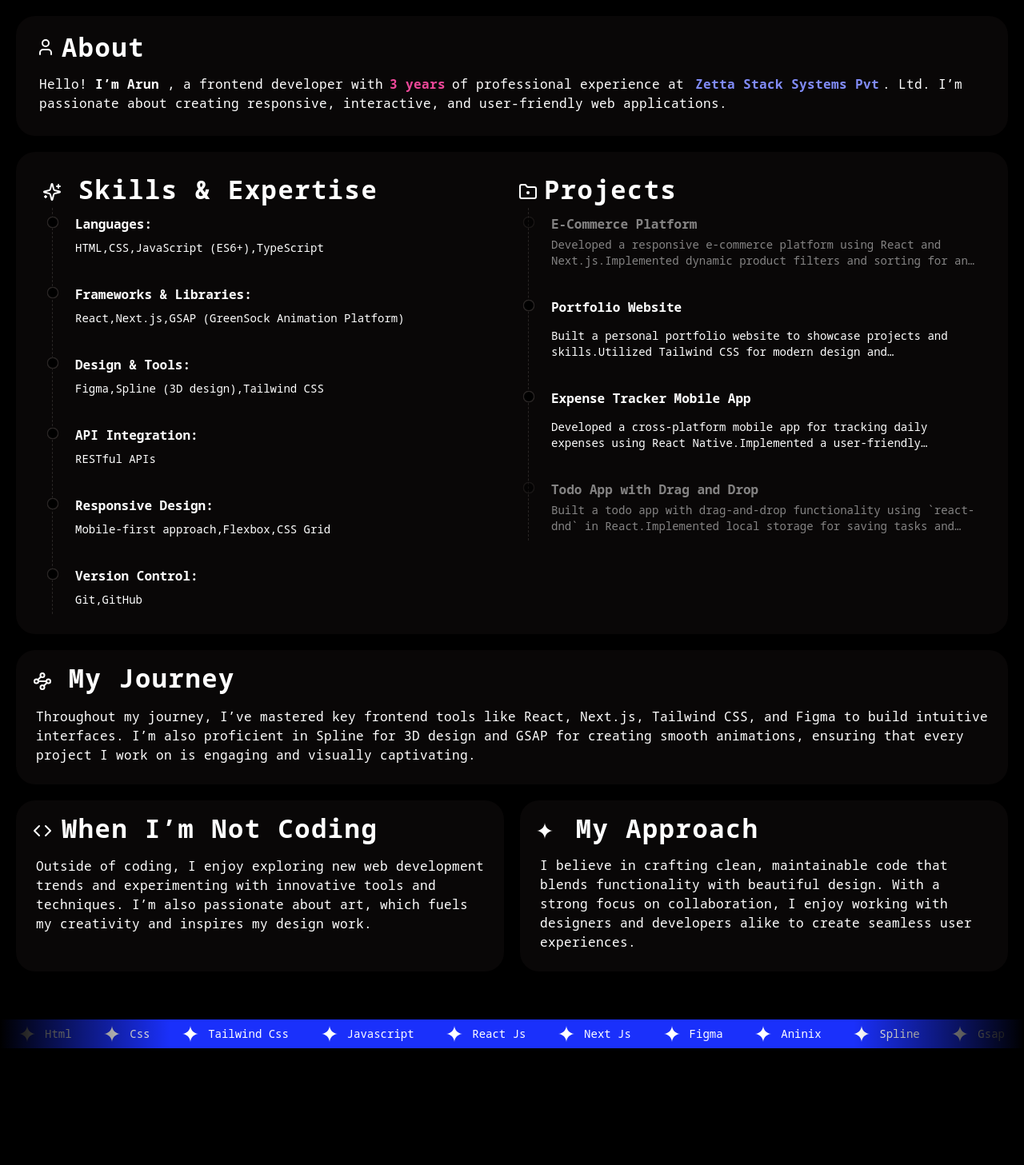
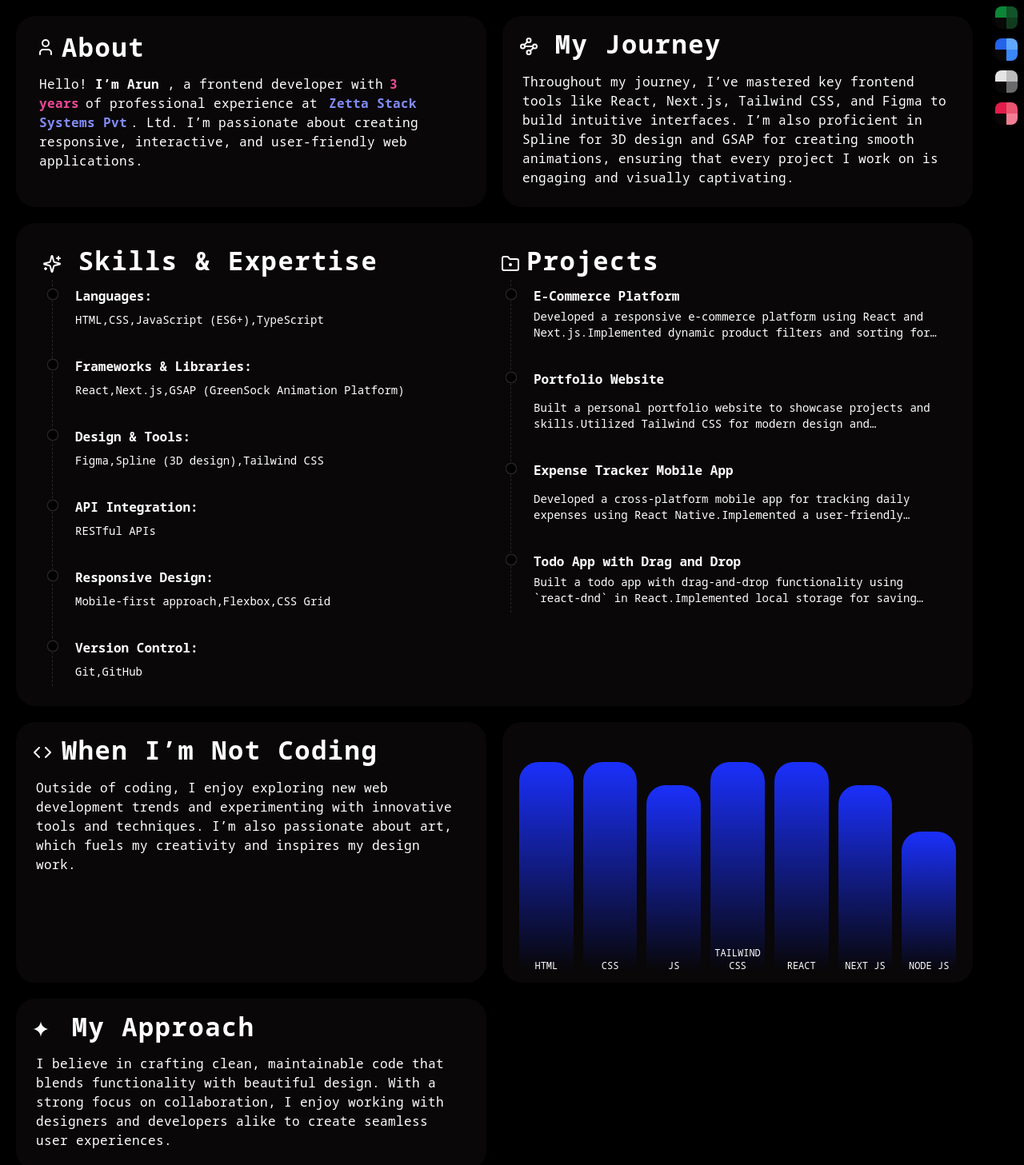
Before and after one commit to Arun8840/myPortfolio, a Next.js app: page / in a window 1280 px wide. Shown: the part 820-2277 px from the top of the page at 80% size. Built offline with nearby package versions, Linux system fonts and the light colour scheme.

Commit message:
Added new component of bar chart,color pallet and sticky container.new animation is added in card and timeline component.

```diff
--- a/Utility/UI/Button.tsx
+++ b/Utility/UI/Button.tsx
@@ -33,7 +33,7 @@
 
   const varient_value = buttonTheme[varient ?? "default"]
 
-  const baseClass = `flex items-center gap-3 font-poppins_normal font-medium tracking-wide text-white p-3 rounded-full transition-all duration-150`
+  const baseClass = `flex items-center gap-3 font-poppins_normal font-medium tracking-wide text-white p-3 rounded-full bg-[var(--varient)] hover:bg-[var(--effect)] transition-all duration-150`
   return (
     <button
       {...otherProps}
@@ -43,10 +43,7 @@
           "--effect": `${varient_value}95`,
         } as CSSProperties
       }
-      className={cn(
-        `bg-[var(--varient)] hover:bg-[var(--effect)] ${baseClass}`,
-        className
-      )}
+      className={cn(baseClass, className)}
     >
       {icon && (
         <span
--- /dev/null
+++ b/Utility/UI/Chart/Bar.tsx
@@ -0,0 +1,71 @@
+import React, { CSSProperties, HTMLAttributes, useRef } from "react"
+import theme from "../../theme.json"
+import { cn } from "@/Utility/cn"
+import { useGSAP } from "@gsap/react"
+import gsap from "gsap"
+interface ChartProps extends HTMLAttributes<HTMLUListElement> {
+  data: { label: string; value: number }[]
+  animate?: boolean
+  className?: string
+}
+function Bar({ data, animate = false, className }: ChartProps) {
+  const { primary, secondary } = theme
+  const chartContainerRef = useRef<HTMLUListElement | any>(null)
+
+  const baseClass =
+    "size-full flex gap-3 items-end justify-start p-2 pb-0 min-h-[300px]"
+
+  useGSAP(
+    () => {
+      if (animate) {
+        gsap.fromTo(
+          chartContainerRef?.current?.children,
+          {
+            opacity: 0,
+          },
+          {
+            opacity: 1,
+            duration: 0.8,
+            stagger: 0.2,
+            ease: "expo.inOut",
+          }
+        )
+      }
+    },
+    { dependencies: [animate] }
+  )
+  return (
+    <ul
+      ref={chartContainerRef}
+      style={
+        {
+          "--primary": primary,
+          "--secondary": secondary,
+        } as CSSProperties
+      }
+      className={cn(baseClass, className)}
+    >
+      {data?.length > 0 ? (
+        data?.map((values, valueIndex) => {
+          return (
+            <li
+              style={{ "--dataHeight": `${values?.value}%` } as CSSProperties}
+              key={`${values?.label}-${valueIndex}`}
+              className="rounded-t-3xl flex-1 h-[var(--dataHeight)] bg-gradient-to-b from-[var(--primary)] to-black/10 hover:scale-105 transition-transform duration-150 grid"
+            >
+              <p className="text-white self-end block text-center font-mono_normal text-xs line-clamp-1">
+                {values?.label}
+              </p>
+            </li>
+          )
+        })
+      ) : (
+        <li className="flex-1 size-full grid place-items-center">
+          <p className="font-mono_normal text-stone-600">Data not found !</p>
+        </li>
+      )}
+    </ul>
+  )
+}
+
+export default Bar
--- /dev/null
+++ b/Utility/UI/ColorPallet.tsx
@@ -0,0 +1,34 @@
+import React, { ButtonHTMLAttributes, CSSProperties } from "react"
+
+interface ColorProp extends ButtonHTMLAttributes<HTMLButtonElement> {
+  data: {
+    primary?: string
+    secondary?: string
+    background?: string
+    cardbackground?: string
+  }
+}
+function ColorPallet({ data, ...otherProp }: ColorProp) {
+  const { background, cardbackground, primary, secondary } = data
+  return (
+    <button
+      style={
+        {
+          "--primary": primary,
+          "--secondary": secondary,
+          "--mainBg": background,
+          "--cardBg": cardbackground,
+        } as CSSProperties
+      }
+      {...otherProp}
+      className="size-7 overflow-hidden rounded-lg grid grid-cols-2"
+    >
+      <span className="size-full  bg-[var(--primary)]" />
+      <span className="size-full  bg-[var(--secondary)]" />
+      <span className="size-full  bg-[var(--mainBg)]" />
+      <span className="size-full  bg-[var(--cardBg)]" />
+    </button>
+  )
+}
+
+export default ColorPallet
--- /dev/null
+++ b/Utility/UI/StickyContainer.tsx
@@ -0,0 +1,20 @@
+import React, { HtmlHTMLAttributes } from "react"
+import { cn } from "../cn"
+
+interface StickySectionProp extends HtmlHTMLAttributes<HTMLUListElement> {
+  children: React.ReactNode
+}
+function StickyContainer({
+  children,
+  className,
+  ...otherProp
+}: StickySectionProp) {
+  const baseClass = "p-2 size-fit rounded sticky top-0"
+  return (
+    <ul {...otherProp} className={cn(baseClass, className)}>
+      {children}
+    </ul>
+  )
+}
+
+export default StickyContainer
--- a/Utility/UI/timeLine/TimeLineContainer.tsx
+++ b/Utility/UI/timeLine/TimeLineContainer.tsx
@@ -1,11 +1,20 @@
 import { cn } from "@/Utility/cn"
-import React, { HTMLAttributes, ReactElement, ReactNode } from "react"
+import { useGSAP } from "@gsap/react"
+import gsap from "gsap"
+import React, { HTMLAttributes, ReactElement, ReactNode, useRef } from "react"
 
 interface TimelineProp extends HTMLAttributes<HTMLUListElement> {
   children: ReactNode
+  animate?: boolean
 }
 
-const TimeLineContainer = ({ children, className }: TimelineProp) => {
+const TimeLineContainer = ({
+  children,
+  className,
+  animate = false,
+}: TimelineProp) => {
+  const timeline_container_ref = useRef<HTMLUListElement | any>(null)
+
   const items = React.Children.map(children, (child, index) => {
     if (React.isValidElement(child)) {
       return React.cloneElement(child)
@@ -15,7 +24,33 @@
 
   const baseClass =
     "lg:border-l border-dashed border-stone-800 p-0 lg:pl-5 flex flex-col gap-5"
-  return <ul className={cn(baseClass, className)}>{items}</ul>
+
+  useGSAP(
+    () => {
+      if (animate) {
+        gsap.fromTo(
+          timeline_container_ref?.current?.children,
+          {
+            opacity: 0,
+            x: 5,
+          },
+          {
+            x: 0,
+            duration: 0.2,
+            opacity: 1,
+            stagger: 0.1,
+            ease: "expo.inOut",
+          }
+        )
+      }
+    },
+    { dependencies: [animate] }
+  )
+  return (
+    <ul ref={timeline_container_ref} className={cn(baseClass, className)}>
+      {items}
+    </ul>
+  )
 }
 
 export default TimeLineContainer
--- a/Utility/UI/timeLine/TimelineItems.tsx
+++ b/Utility/UI/timeLine/TimelineItems.tsx
@@ -1,6 +1,6 @@
 import { cn } from "@/Utility/cn"
-import React, { HTMLAttributes } from "react"
-
+import React, { CSSProperties, HTMLAttributes } from "react"
+import theme from "../../theme.json"
 interface ItemProps extends HTMLAttributes<HTMLLIElement> {
   value?: string
   icon?: React.ReactNode
@@ -13,13 +13,21 @@
   icon,
   ...otherProps
 }: ItemProps) {
+  const { primary, secondary } = theme
+
   const baseClass = `text-white font-poppins_normal p-2 relative
   before:absolute before:-left-[30px] before:size-5
   before:bg-black before:rounded-full before:ring-2
   before:ring-inset before:ring-stone-800
-  before:scale-75 hover:before:bg-[#1a30fb] hover:before:ring-white hover:before:scale-100 before:hidden lg:before:block`
+  before:scale-75 hover:before:bg-[var(--primary)] hover:before:ring-[var(--secondary)] hover:before:scale-100 before:hidden lg:before:block`
   return (
-    <li {...otherProps} className={cn(baseClass, className)}>
+    <li
+      {...otherProps}
+      style={
+        { "--primary": primary, "--secondary": secondary } as CSSProperties
+      }
+      className={cn(baseClass, className)}
+    >
       {value ?? children}
     </li>
   )
--- a/components/About.tsx
+++ b/components/About.tsx
@@ -14,11 +14,13 @@
   User,
   Waypoints,
 } from "lucide-react"
-
+import Bar from "@/Utility/UI/Chart/Bar"
+import StickyContainer from "@/Utility/UI/StickyContainer"
+import ColorPallet from "@/Utility/UI/ColorPallet"
 function About() {
   // const banner = bannerImage?.src
+
   const headerStyle = `text-lg lg:text-[2rem] text-white p-2 tracking-wider font-mono_normal font-semibold`
-
   const contentStyle = `tracking-wide font-mono_normal text-white`
 
   const skills: { title: string; content: string[] }[] = [
@@ -45,6 +47,37 @@
     {
       title: "Version Control:",
       content: ["Git", "GitHub"],
+    },
+  ]
+
+  const skillPercent: { label: string; value: number }[] = [
+    {
+      label: "HTML",
+      value: 90,
+    },
+    {
+      label: "CSS",
+      value: 90,
+    },
+    {
+      label: "JS",
+      value: 80,
+    },
+    {
+      label: "TAILWIND CSS",
+      value: 90,
+    },
+    {
+      label: "REACT",
+      value: 90,
+    },
+    {
+      label: "NEXT JS",
+      value: 80,
+    },
+    {
+      label: "NODE JS",
+      value: 60,
     },
   ]
 
@@ -109,17 +142,47 @@
     )
   }
 
+  const pallets = [
+    {
+      primary: "#0b8636",
+      secondary: "#115427",
+      bg: "#090707",
+      cardbg: "#113b1d",
+    },
+    {
+      primary: "#2463eb",
+      secondary: "#60a8fa",
+      bg: "#090707",
+      cardbg: "#3a87f7",
+    },
+    {
+      primary: "#e6e5e5",
+      secondary: "#bcbcbd",
+      bg: "#090707",
+      cardbg: "#6a6a6c",
+    },
+    {
+      primary: "#e11d48",
+      secondary: "#e9546f",
+      bg: "#090707",
+      cardbg: "#f17e92",
+    },
+  ]
+
   return (
-    <section className="min-h-screen pt-5">
+    <>
+      {/* //todo stricky container */}
+      <section className="min-h-screen pt-5 flex">
         <div className="container p-2 mx-auto">
           <div className="p-3 grid grid-cols-1 md:grid-cols-2 lg:grid-cols-4 gap-5">
-          <CardContainer animate className="col-span-full p-4">
+            <CardContainer className="md:col-span-2 p-4">
               <h1 className={`${headerStyle} flex items-center gap-2`}>
                 <User className="inline" strokeWidth={2} />
                 <span>About</span>
               </h1>
               <p className={`${contentStyle} p-3`}>
-              Hello! <strong>I&rsquo;m Arun </strong>, a frontend developer with
+                Hello! <strong>I&rsquo;m Arun </strong>, a frontend developer
+                with
                 <strong className="text-pink-500  px-2">3 years</strong>
                 of professional experience at
                 <Link
@@ -132,8 +195,23 @@
                 interactive, and user-friendly web applications.
               </p>
             </CardContainer>
-
-          <CardContainer animate className="col-span-full">
+            <CardContainer className="md:col-span-2">
+              <h1 className={`${headerStyle}`}>
+                <Waypoints className="inline" />
+                <span> My Journey</span>
+              </h1>
+              <div className="p-3">
+                <p className={`${contentStyle}`}>
+                  Throughout my journey, I&rsquo;ve mastered key frontend tools
+                  like React, Next.js, Tailwind CSS, and Figma to build
+                  intuitive interfaces. I&rsquo;m also proficient in Spline for
+                  3D design and GSAP for creating smooth animations, ensuring
+                  that every project I work on is engaging and visually
+                  captivating.
+                </p>
+              </div>
+            </CardContainer>
+            <CardContainer className="col-span-full">
               <div className="p-3 grid lg:grid-cols-2">
                 {/* //todo skills */}
                 <div>
@@ -142,7 +220,7 @@
                     <span> Skills & Expertise</span>
                   </h1>
                   <div className="pl-5">
-                  <TimeLineContainer>
+                    <TimeLineContainer animate>
                       {skills?.map((skillItems, index: number) => {
                         return (
                           <TimelineItems
@@ -166,7 +244,7 @@
                     <span>Projects</span>
                   </h1>
                   <div className="pl-5">
-                  <TimeLineContainer>
+                    <TimeLineContainer animate>
                       {projects?.map((skillItems, index: number) => {
                         const isActive = skillItems?.active
                         return (
@@ -204,36 +282,26 @@
                 </div>
               </div>
             </CardContainer>
-          <CardContainer animate className="col-span-full">
-            <h1 className={`${headerStyle}`}>
-              <Waypoints className="inline" />
-              <span> My Journey</span>
-            </h1>
-            <div className="p-3">
-              <p className={`${contentStyle}`}>
-                Throughout my journey, I&rsquo;ve mastered key frontend tools
-                like React, Next.js, Tailwind CSS, and Figma to build intuitive
-                interfaces. I&rsquo;m also proficient in Spline for 3D design
-                and GSAP for creating smooth animations, ensuring that every
-                project I work on is engaging and visually captivating.
-              </p>
-            </div>
-          </CardContainer>
-          <CardContainer animate className="md:col-span-2">
+
+            <CardContainer className="md:col-span-2">
               <h1 className={`${headerStyle}`}>
                 <Code className="inline mr-3" />
                 <span>When I&rsquo;m Not Coding</span>
               </h1>
               <div className="p-3">
                 <p className={`${contentStyle} `}>
-                Outside of coding, I enjoy exploring new web development trends
-                and experimenting with innovative tools and techniques.
+                  Outside of coding, I enjoy exploring new web development
+                  trends and experimenting with innovative tools and techniques.
                   I&rsquo;m also passionate about art, which fuels my creativity
                   and inspires my design work.
                 </p>
               </div>
             </CardContainer>
-          <CardContainer animate className="md:col-span-2">
+            {/* //todo chart */}
+            <CardContainer className="md:col-span-2">
+              <Bar animate data={skillPercent} />
+            </CardContainer>
+            <CardContainer className="md:col-span-2">
               <h1 className={`${headerStyle}`}>
                 <Start />
                 <span> My Approach</span>
@@ -249,7 +317,23 @@
             </CardContainer>
           </div>
         </div>
+        <StickyContainer className="flex flex-col gap-3">
+          {pallets?.map((colors, colorindex) => {
+            return (
+              <ColorPallet
+                data={{
+                  primary: colors?.primary,
+                  secondary: colors?.secondary,
+                  background: colors?.bg,
+                  cardbackground: colors?.cardbg,
+                }}
+                key={`${colorindex}-${colors?.primary}`}
+              />
+            )
+          })}
+        </StickyContainer>
       </section>
+    </>
   )
 }
 
```
Lines whose indentation alone changed are shown as unchanged.
